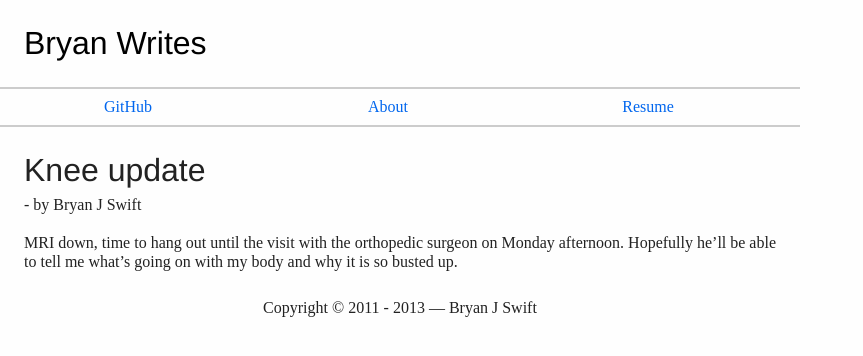
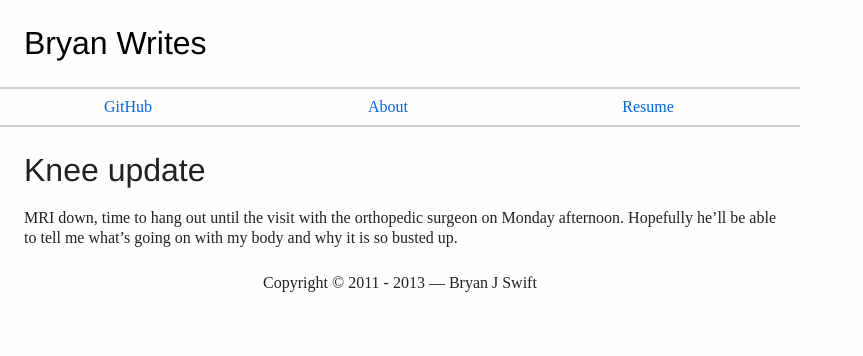
Before and after one commit to bryanjswift/bryanjswift.github.com, a Jekyll site: the page built from reflections/knee-update/index.markdown, in a window 1280 px wide. Shown: the top 356 px of the page, without its empty margins (0-863 px from the left). Built offline with Jekyll 4.4.1, drawn with Linux system fonts in a browser that asks for light colours; comment, search, counter and statistics services are not loaded.

Commit message:
Make it so we only use date_to_xmlschema on dates that exist

```diff
--- a/_includes/archive_article.html
+++ b/_includes/archive_article.html
@@ -1,6 +1,6 @@
 <article class="archived">
   <h4>
-    <time class="day" datetime="{{ post.date | datetime | date_to_xmlschema }}" pubdate>{{ post.date | date: "%b %d" }}</time>
+    <time class="day" datetime="{{ post.date | date_to_xmlschema }}" pubdate>{{ post.date | date: "%b %d" }}</time>
     <a href="{{ root_url }}{{ post.url }}">{{ post.title }}</a>
   </h4>
 </article>
--- a/_includes/article.html
+++ b/_includes/article.html
@@ -1,13 +1,15 @@
 <article class="hentry">
   <header>
     {% if post.link %}
-    <h1 class="entry-title"><a class="external" href="{{ post.link }}">{{ post.title }}</a></h3>
+    <h1 class="entry-title"><a class="external" href="{{ post.link }}">{{ post.title }}</a></h1>
     {% elsif index %}
-    <h1 class="entry-title"><a href="{{ root_url }}{{ post.url }}">{{ post.title }}</a></h3>
+    <h1 class="entry-title"><a href="{{ root_url }}{{ post.url }}">{{ post.title }}</a></h1>
     {% else %}
     <h1 class="entry-title">{{ post.title }}</h1>
     {% endif %}
-    <time class= "updated" datetime="{{ post.date | datetime | date_to_xmlschema }}" pubdate>{{ post.date | date: "<span class='month'>%B</span> <span class='day'>%d</span>, <span class='year'>%Y</span>"}}</time> - by <span class="byline source-org author vcard"><span class="org fn">{{ site.author }}</span></span>
+    {% if post.date %}
+    <time class= "updated" datetime="{{ post.date | date_to_xmlschema }}" pubdate>{{ post.date | date: "<span class='month'>%B</span> <span class='day'>%d</span>, <span class='year'>%Y</span>"}}</time> - by <span class="byline source-org author vcard"><span class="org fn">{{ site.author }}</span></span>
+    {% endif %}
   </header>
   <div class="clearfix entry-content">{{ content }}</div>
   {% if index %}
--- a/sitemap.xml
+++ b/sitemap.xml
@@ -6,14 +6,14 @@ layout: nil
   {% for post in site.posts %}
   <url>
     <loc>{{ site.url }}{{ post.url }}</loc>
-    <lastmod>{{ post.date | datetime | date_to_xmlschema }}</lastmod>
+    <lastmod>{{ post.date | date_to_xmlschema }}</lastmod>
   </url>
   {% endfor %}
   {% for page in site.pages %}
   {% if page.layout == "post" %}
   <url>
     <loc>{{ site.url }}{{ page.url }}</loc>
-    {% if page.date %}<lastmod>{{ page.date | datetime | date_to_xmlschema }}</lastmod>{% endif %}
+    {% if page.date %}<lastmod>{{ page.date | date_to_xmlschema }}</lastmod>{% endif %}
   </url>
   {% endif %}
   {% endfor %}
```
